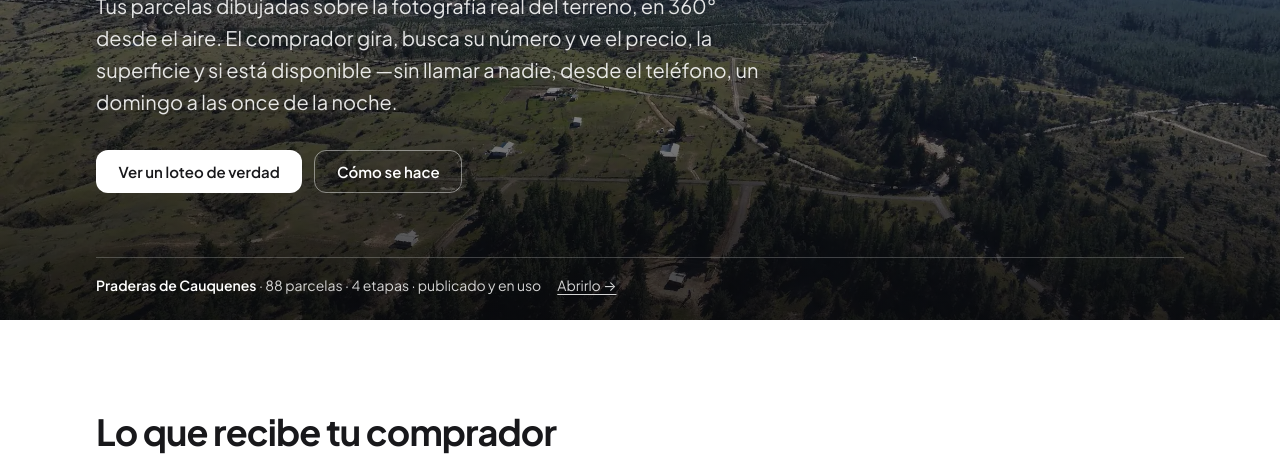
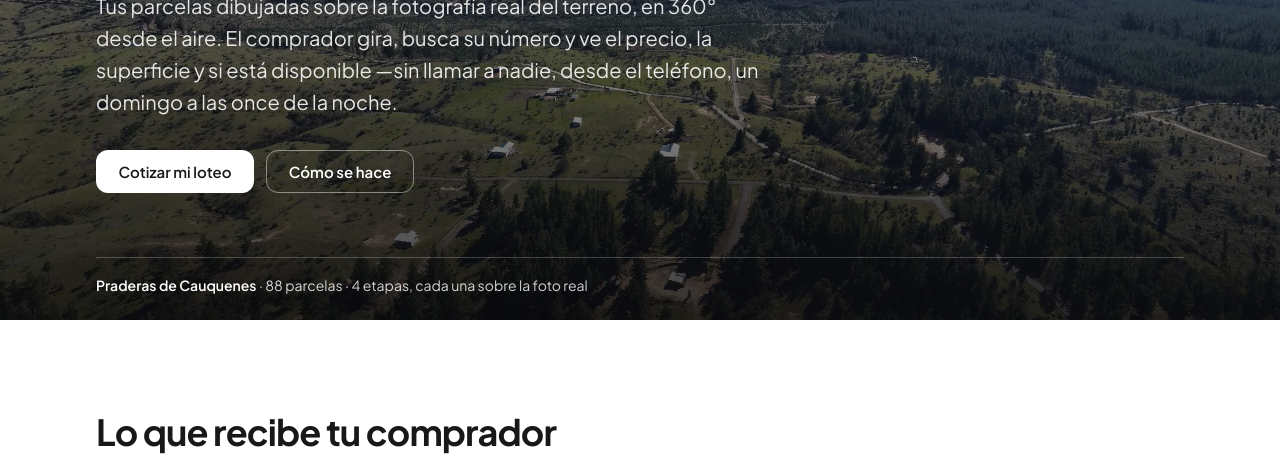
Before and after one commit to lukas-code-master-ctp/master-plan, a plain HTML site: page landing/index.html in a window 1280 px wide. Shown: the part 343-800 px from the top of the page. Drawn offline with Linux system fonts and the light colour scheme.

Commit message:
fix: la landing no enlaza a Praderas mientras esté fuera de línea
El sitio de Praderas de Cauquenes quedó fuera de línea al reorganizarse los
proyectos de Vercel, y era el botón principal de la portada. Mientras
vuelve: la portada ofrece Cotizar mi loteo y Cómo se hace, y la franja de
Praderas queda como referencia sin enlace.

Co-Authored-By: Claude Opus 5.5 <noreply@anthropic.com>

```diff
--- a/landing/index.html
+++ b/landing/index.html
@@ -307,16 +307,13 @@ footer {
       —sin llamar a nadie, desde el teléfono, un domingo a las once de la noche.
     </p>
     <div class="acciones">
-      <a class="boton" href="https://masterplan-praderas-de-cauquenes.vercel.app" target="_blank" rel="noopener">
-        Ver un loteo de verdad
-      </a>
+      <a class="boton" href="#contacto">Cotizar mi loteo</a>
       <a class="boton boton--fantasma" href="#como">Cómo se hace</a>
     </div>
   </div>
 
   <div class="prueba ancho">
-    <span><b>Praderas de Cauquenes</b> · 88 parcelas · 4 etapas · publicado y en uso</span>
-    <a href="https://masterplan-praderas-de-cauquenes.vercel.app" target="_blank" rel="noopener">Abrirlo →</a>
+    <span><b>Praderas de Cauquenes</b> · 88 parcelas · 4 etapas, cada una sobre la foto real</span>
   </div>
 </header>
 
```
